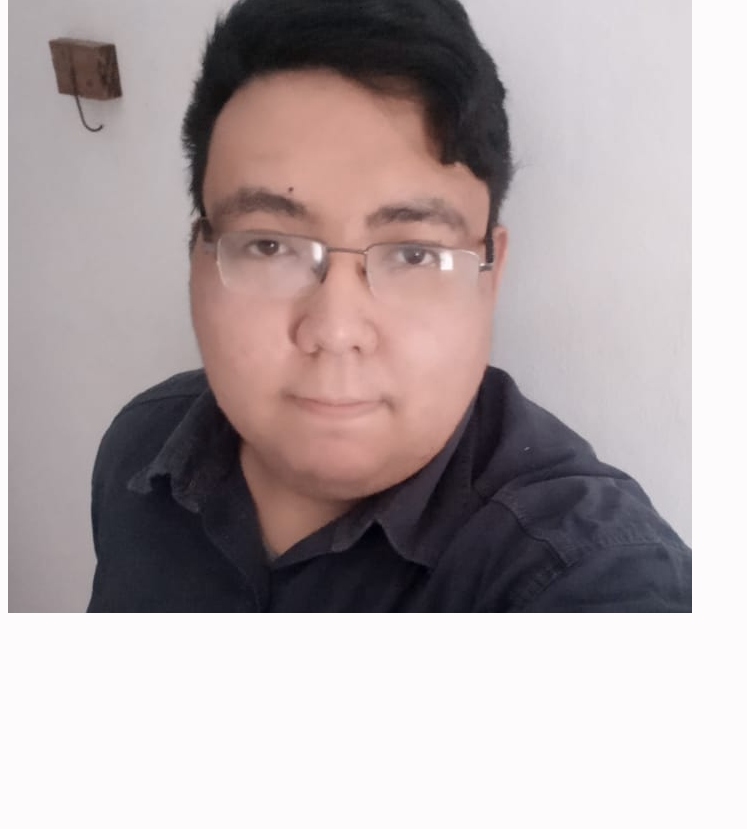
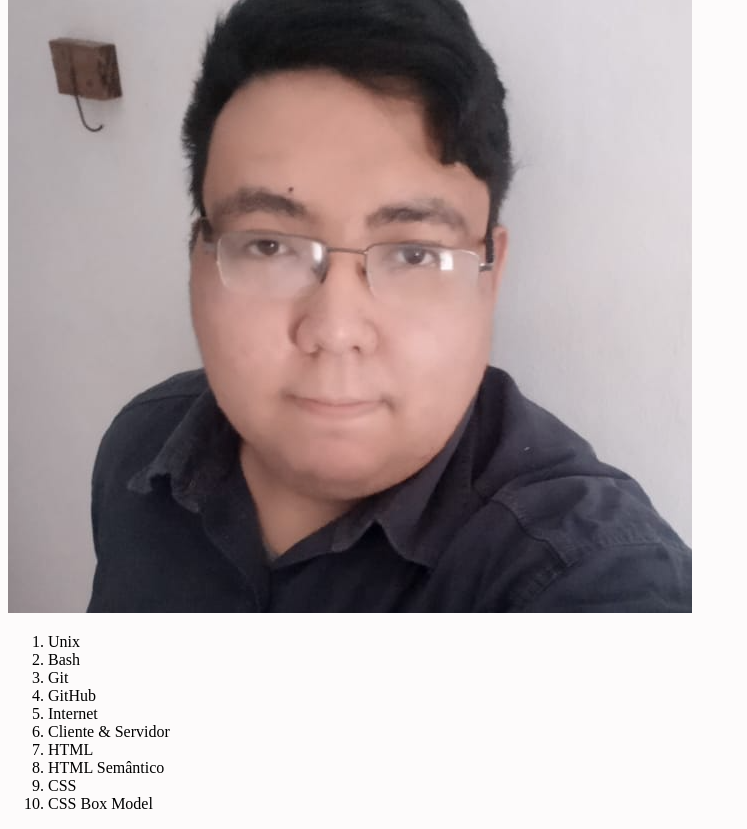
Before and after one commit to yudikaike/lessons-learned, a plain HTML site: page index.html in a window 1280 px wide. Shown: the part 79-908 px from the top of the page, without its empty margins (0-747 px from the left). Before the commit the page ends 800 px from the top, so only its background shows below. Drawn offline with Linux system fonts and the light colour scheme.

Commit message:
feat: adiciona lista de lições aprendidas

```diff
--- a/index.html
+++ b/index.html
@@ -12,5 +12,19 @@
         <section>
             <img id="minha_foto" src="./images/profile.png">
         </section>
+        <section>
+            <ol id="licoes_aprendidas">
+                <li>Unix</li>
+                <li>Bash</li>
+                <li>Git</li>
+                <li>GitHub</li>
+                <li>Internet</li>
+                <li>Cliente & Servidor</li>
+                <li>HTML</li>
+                <li>HTML Semântico</li>
+                <li>CSS</li>
+                <li>CSS Box Model</li>
+            </ol>
+        </section>
     </body>
 </html>
```
